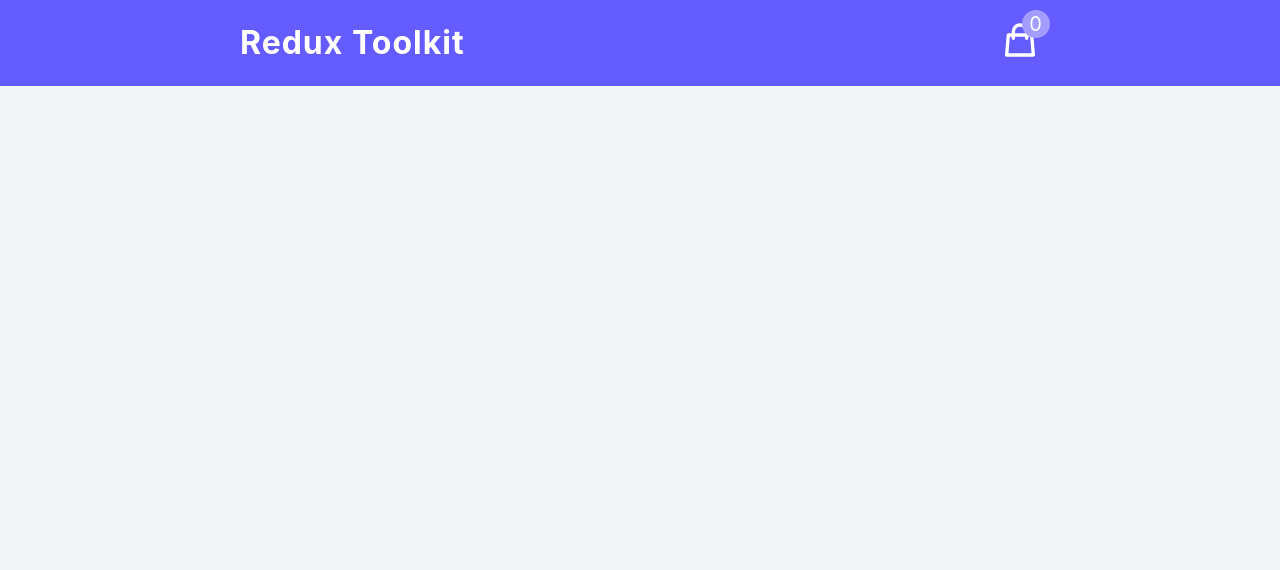
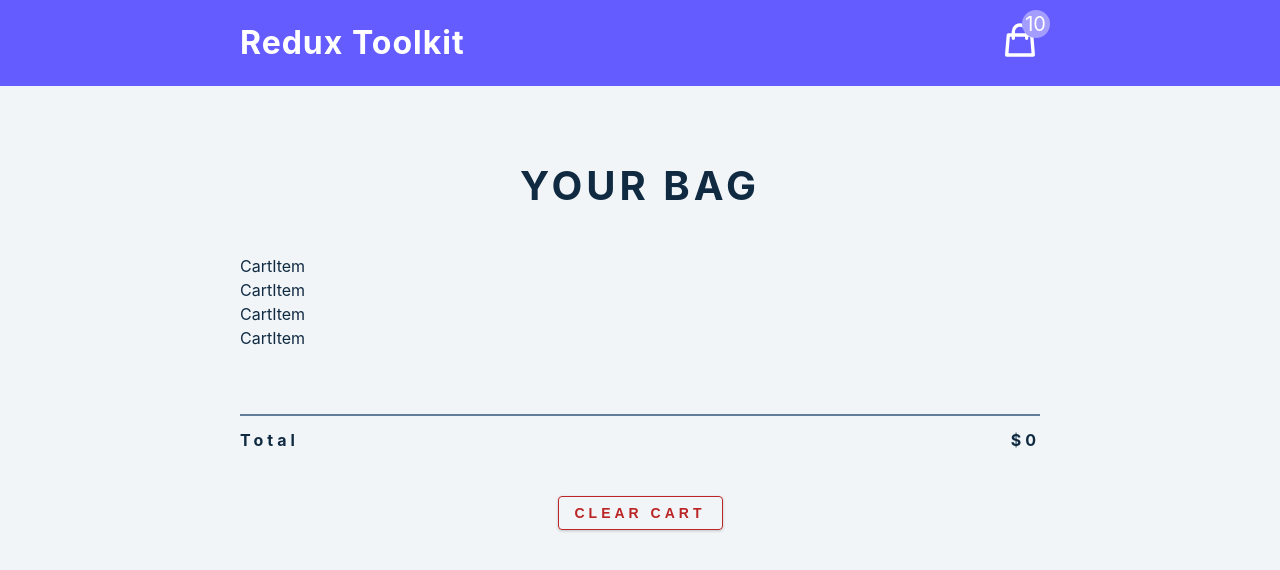
Before and after one commit to mraltun/shopping-cart-react-redux-rtk, a React (Create React App) app: page / in a window 1280 px wide. Shown: the top 570 px of the page. Built offline with nearby package versions, Linux system fonts and the light colour scheme.

Commit message:
Added CartContainer

```diff
--- a/src/App.jsx
+++ b/src/App.jsx
@@ -1,10 +1,12 @@
 import React from "react";
 import Navbar from "./components/Navbar";
+import CartContainer from "./components/CartContainer";
 
 const App = () => {
   return (
     <main>
       <Navbar />
+      <CartContainer />
     </main>
   );
 };
--- /dev/null
+++ b/src/components/CartContainer.jsx
@@ -0,0 +1,43 @@
+import React from "react";
+import CartItem from "./CartItem";
+import { useSelector } from "react-redux";
+
+const CartContainer = () => {
+  const { cartItems, total, amount } = useSelector((state) => state.cart);
+
+  // Show an empty bag if item amount
+  if (amount < 1) {
+    return (
+      <section className='cart'>
+        <header>
+          <h2>your bag</h2>
+          <h4 className='empty-cart'>is currently empty</h4>
+        </header>
+      </section>
+    );
+  }
+
+  return (
+    <section className='cart'>
+      <header>
+        <h2>your bag</h2>
+      </header>
+      <div>
+        {cartItems.map((item) => {
+          return <CartItem key={item.id} {...item} />;
+        })}
+      </div>
+      <footer>
+        <hr />
+        <div className='cart-total'>
+          <h4>
+            total <span>${total}</span>
+          </h4>
+        </div>
+        <button className='btn clear-btn'>clear cart</button>
+      </footer>
+    </section>
+  );
+};
+
+export default CartContainer;
--- /dev/null
+++ b/src/components/CartItem.jsx
@@ -0,0 +1,7 @@
+import React from "react";
+
+const CartItem = () => {
+  return <div>CartItem</div>;
+};
+
+export default CartItem;
--- a/src/features/cart/cartSlice.js
+++ b/src/features/cart/cartSlice.js
@@ -5,7 +5,7 @@
 
 const initialState = {
   cartItems: cartItems,
-  amount: 0,
+  amount: 10,
   total: 0,
   isLoading: true,
 };
```
